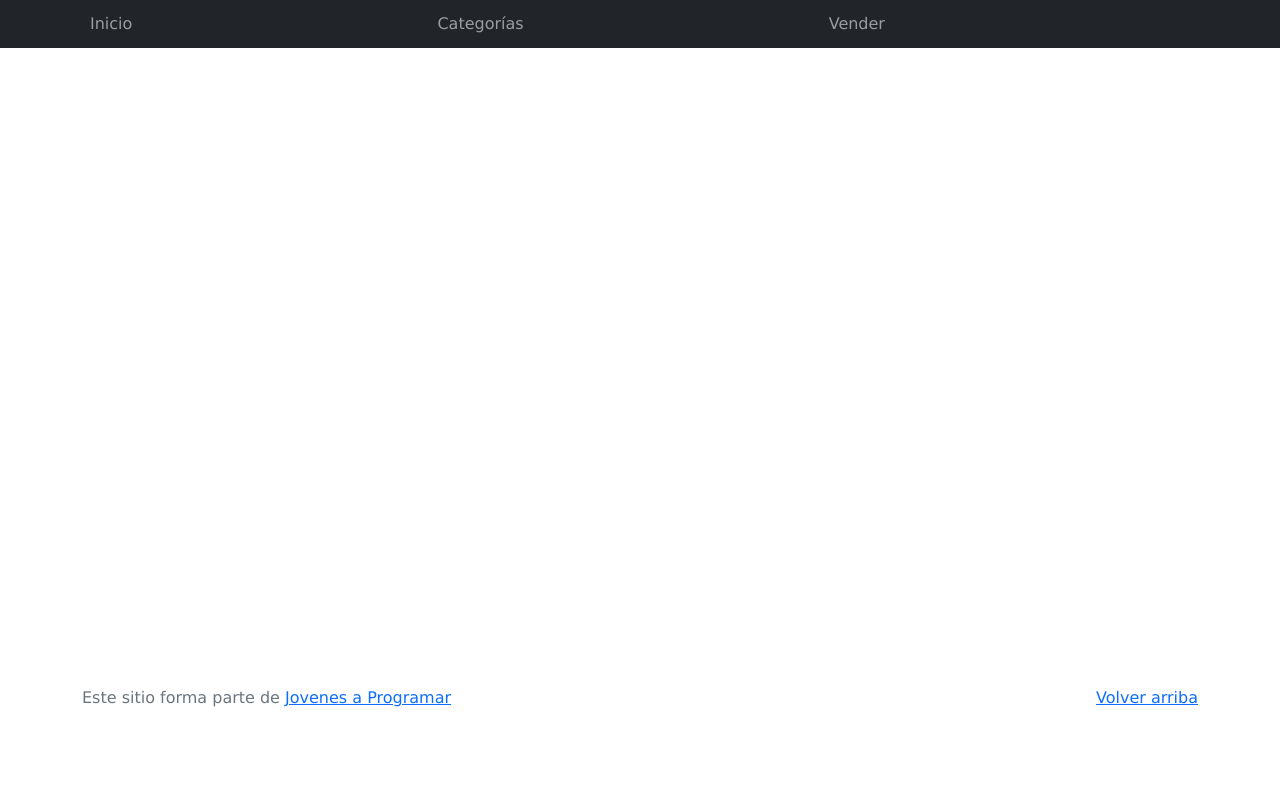
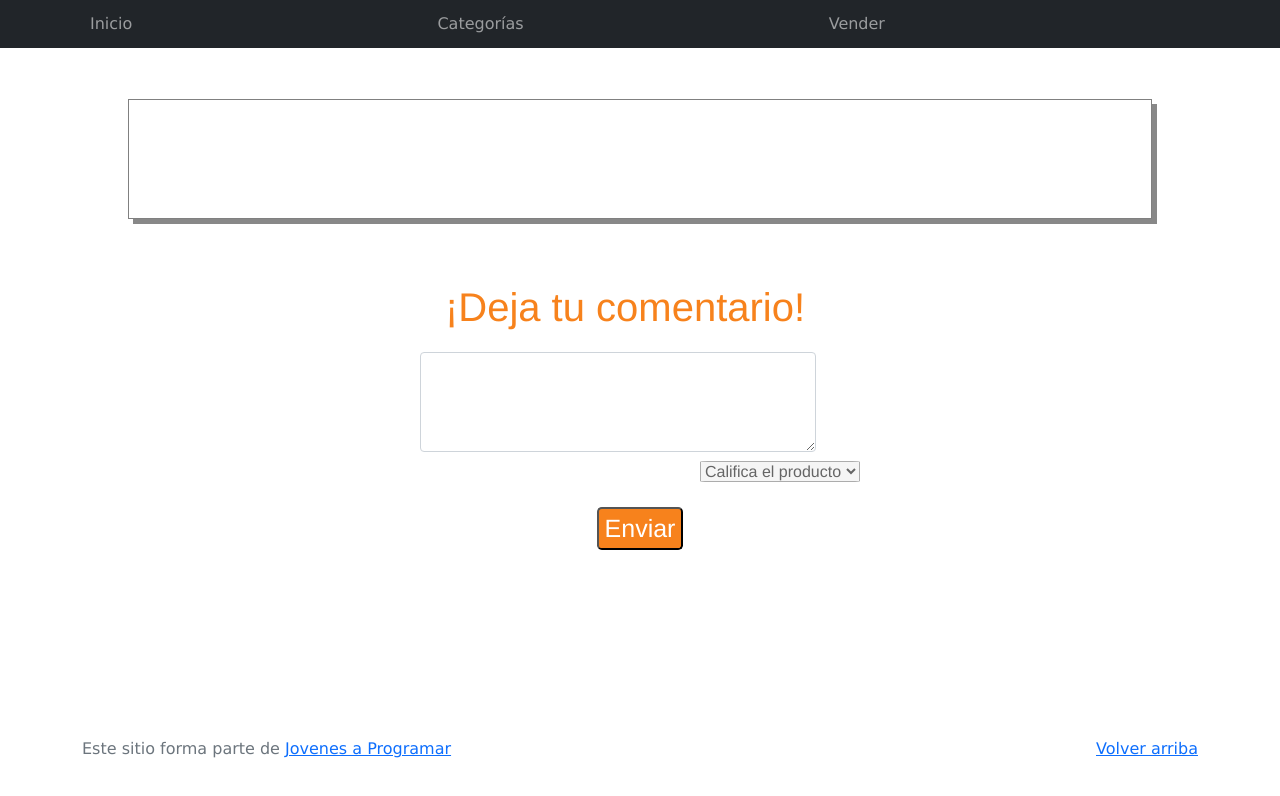
Before and after one commit to rodrigodelvalle/emercado-para-pruebas, a website: page product-info.html in a window 1280 px wide. Drawn offline with Linux system fonts and the light colour scheme; no server answers; a web font is replaced by a local one.

Commit message:
Input de comentarios:v

```diff
--- a/css/styles.css
+++ b/css/styles.css
@@ -213,3 +213,69 @@ margin-bottom: 2%;
   padding: 1%;
   box-shadow: 5px 5px #888;
 }
+
+
+#container {
+  margin-bottom: 4%;
+  margin-top: 4%;
+  margin-left: 10%;
+  margin-right: 10%;
+  border: solid 1px gray;
+  padding: 1%;
+  box-shadow: 5px 5px #888;
+  background-color: rgb(255, 255, 255);
+  height: 120px;
+}
+
+#h1 {
+  font-family: 'Franklin Gothic Medium', 'Arial Narrow', Arial, sans-serif;
+  color: rgb(247, 130, 28);
+  display: grid;
+  margin-right:30px;
+  place-content: center;
+  padding: 1%;
+}
+
+#comentarioInput {
+  border-radius: 10%;
+  border-color: rgb(247, 130, 28);
+  text-align: center;
+  display: grid;
+  place-content: center;
+}
+
+#floatingTextarea2 {
+  height: 100px;
+  width: 400px;
+  display: grid;
+  place-content: center;
+}
+
+#puntajeInput{
+  display: grid;
+  place-content: center;
+}
+
+#select {
+    width: 50px;
+    margin-left: 280px;
+    font-family: 'Franklin Gothic Medium', 'Arial Narrow', Arial, sans-serif;
+    border-radius: 5%;
+    opacity: 60%;
+    width: 160px;
+    display: grid;
+    place-content: center;
+}
+
+#button {
+  margin-top: 25px;
+  text-align: center;
+}
+
+#enviar {
+  border-radius: 0.3rem;
+  color: #fff;
+  background-color: rgb(247, 130, 28);
+  font-family: 'Franklin Gothic Medium', 'Arial Narrow', Arial, sans-serif;
+  font-size: 25px;
+}
--- a/product-info.html
+++ b/product-info.html
@@ -41,6 +41,30 @@
     <div class="container" id="containerItems">
     </div>
     <div id="containerItemsInfo"></div>
+
+    <div id="container"> </div>
+            <h1 id="h1">¡Deja tu comentario!</h1>
+      <div id="comentarioInput">
+        <div class="form-floating" id="textarea">
+          <textarea class="form-control" placeholder="Escribe aquí tu comentario" id="floatingTextarea2" style="height: 100px; width: 90%;"></textarea>
+        </div>
+        <div id="puntajeInput">
+          <select required id="select" name="puntajes">
+            <option value="" selected disabled>Califica el producto</option>
+            <option value="1">1</option>
+            <option value="2">2</option>
+            <option value="3">3</option>
+            <option value="4">4</option>
+            <option value="5">5</option>
+          </select>
+        </div>
+        <div id="button">
+          <button id="enviar" type="submit">Enviar</button>
+        </div>
+      </div>
+
+
+
   </main>
   <footer class="text-muted">
     <div class="container">
```
